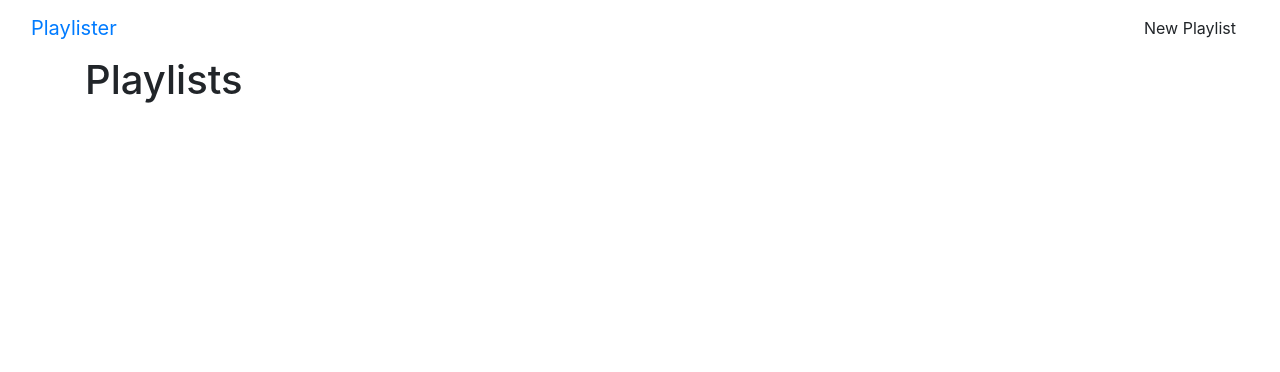
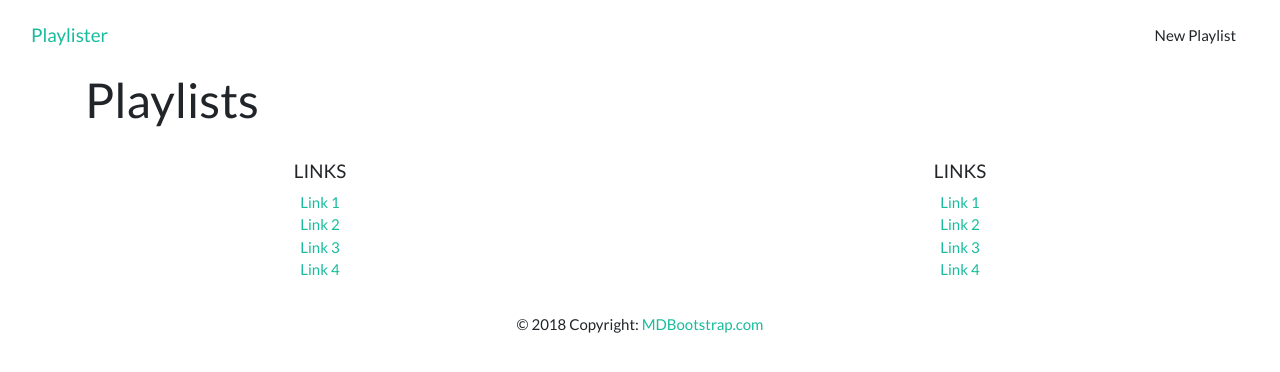
Before and after one commit to markk628/BEW1.1-HW, a Flask app: page / in a window 1280 px wide. Shown: the top 372 px of the page. Run offline with Flask 2, Linux system fonts and the light colour scheme; data that the repository does not hold is empty; some libraries are stand-ins or nearby versions.

Commit message:
added created_at, footer, and bootstrap theme

```diff
--- a/playlister_term2/app.py
+++ b/playlister_term2/app.py
@@ -1,14 +1,18 @@
+
 from flask import Flask, render_template, request, redirect, url_for
 from pymongo import MongoClient
 from bson.objectid import ObjectId
+import os
 
-client = MongoClient()
+host = os.environ.get('MONGODB_URI', 'mongodb://localhost:27017/Playlister')
+
+client = MongoClient(host=f'{host}?retryWrites=false')  # Mongo client
+app = Flask(__name__)  # Flask app
+
 db = client.get_default_database()
 playlists = db.playlists
-# Add this line:
 comments = db.comments
 
-app = Flask(__name__)
 
 def video_url_creator(id_lst):
     videos = []
@@ -17,11 +21,6 @@ def video_url_creator(id_lst):
         video = 'https://youtube.com/embed/' + vid_id
         videos.append(video)
     return videos
-
-# playlists = [
-#     { 'title': 'Dog Videos', 'description': 'Dogs >>>>> Cats' },
-#     { 'title': '80\'s Music', 'description': 'Don\'t stop believing!' }
-# ]
 
 @app.route('/')
 def playlists_index():
@@ -33,7 +32,6 @@ def playlists_new():
     """Create a new playlist."""
     return render_template('playlists_new.html')
 
-
 @app.route('/playlists', methods=['POST'])
 def playlists_submit():
     """Submit a new playlist."""
@@ -41,14 +39,17 @@ def playlists_submit():
     video_ids = request.form.get('video_ids').split()
     # call our helper function to create the list of links
     videos = video_url_creator(video_ids)
+
     playlist = {
         'title': request.form.get('title'),
         'description': request.form.get('description'),
         'videos': videos,
-        'video_ids': video_ids
+        'video_ids': video_ids,
+        'created_at': datetime.now()
     }
     playlist_id = playlists.insert_one(playlist).inserted_id
     return redirect(url_for('playlists_show', playlist_id=playlist_id))
+
 
 @app.route('/playlists/<playlist_id>')
 def playlists_show(playlist_id):
@@ -57,28 +58,31 @@ def playlists_show(playlist_id):
     playlist_comments = comments.find({'playlist_id': ObjectId(playlist_id)})
     return render_template('playlists_show.html', playlist=playlist, comments=playlist_comments)
 
-@app.route('/playlists/<playlist_id>/edit')
-def playlists_edit(playlist_id):
-    """Show the edit form for a playlist."""
-    playlist = playlists.find_one({'_id': ObjectId(playlist_id)})
-    return render_template('playlists_edit.html', playlist=playlist, title='Edit Playlist')
-
 @app.route('/playlists/<playlist_id>', methods=['POST'])
 def playlists_update(playlist_id):
     """Submit an edited playlist."""
     video_ids = request.form.get('video_ids').split()
     videos = video_url_creator(video_ids)
+    # create our updated playlist
     updated_playlist = {
         'title': request.form.get('title'),
         'description': request.form.get('description'),
         'videos': videos,
         'video_ids': video_ids
     }
+    # set the former playlist to the new one we just updated/edited
     playlists.update_one(
         {'_id': ObjectId(playlist_id)},
         {'$set': updated_playlist})
     # take us back to the playlist's show page
     return redirect(url_for('playlists_show', playlist_id=playlist_id))
+
+@app.route('/playlists/<playlist_id>/edit')
+def playlists_edit(playlist_id):
+    """Show the edit form for a playlist."""
+    playlist = playlists.find_one({'_id': ObjectId(playlist_id)})
+    # Add the title parameter here
+    return render_template('playlists_edit.html', playlist=playlist, title='Edit Playlist')
 
 @app.route('/playlists/<playlist_id>/delete', methods=['POST'])
 def playlists_delete(playlist_id):
@@ -89,6 +93,8 @@ def playlists_delete(playlist_id):
 @app.route('/playlists/comments', methods=['POST'])
 def comments_new():
     """Submit a new comment."""
+    # TODO: Fill in the code here to build the comment object,
+    # and then insert it into the MongoDB comments collection
     comment = {
         'title': request.form.get('title'),
         'content': request.form.get('content'),
@@ -98,6 +104,12 @@ def comments_new():
     comment_id = comments.insert_one(comment).inserted_id
     return redirect(url_for('playlists_show', playlist_id=request.form.get('playlist_id')))
 
+@app.route('/playlists/comments/<comment_id>', methods=['POST'])
+def comments_delete(comment_id):
+    """Action to delete a comment."""
+    comment = comments.find_one({'_id': ObjectId(comment_id)})
+    comments.delete_one({'_id': ObjectId(comment_id)})
+    return redirect(url_for('playlists_show', playlist_id=comment.get('playlist_id')))
 
 if __name__ == '__main__':
-    app.run(debug=True)
+    app.run(debug=True, host='0.0.0.0', port=os.environ.get('PORT', 5000))
--- a/playlister_term2/templates/base.html
+++ b/playlister_term2/templates/base.html
@@ -4,6 +4,8 @@
   <meta charset='utf-8'>
   <title>Playlister</title>
   <link rel="stylesheet" href="https://stackpath.bootstrapcdn.com/bootstrap/4.4.1/css/bootstrap.min.css" integrity="sha384-Vkoo8x4CGsO3+Hhxv8T/Q5PaXtkKtu6ug5TOeNV6gBiFeWPGFN9MuhOf23Q9Ifjh" crossorigin="anonymous">
+  <link rel='stylesheet' href='https://bootswatch.com/4/flatly/bootstrap.min.css'>
+
 </head>
 <body>
   {% include 'partials/navbar.html' %}
@@ -12,6 +14,34 @@
 
     {% endblock %}
   </div>
+  <footer class='page-footer font-small blue pt-4'>
+    <div class='container-fluid text-center'>
+         <div class='row'>
+         <hr class='clearfix w-100 d-md-none pb-3'>
+         <div class='col-md-6 mb-md-0 mb-3'>
+             <h5 class='text-uppercase'>Links</h5>
+             <ul class='list-unstyled'>
+                 <li><a href='#!'>Link 1</a></li>
+                 <li><a href='#!'>Link 2</a></li>
+                 <li><a href='#!'>Link 3</a></li>
+                 <li><a href='#!'>Link 4</a></li>
+             </ul>
+         </div>
+         <div class='col-md-6 mb-md-0 mb-3'>
+             <h5 class='text-uppercase'>Links</h5>
+             <ul class='list-unstyled'>
+                 <li><a href='#!'>Link 1</a></li>
+                 <li><a href='#!'>Link 2</a></li>
+                 <li><a href='#!'>Link 3</a></li>
+                 <li><a href='#!'>Link 4</a></li>
+             </ul>
+         </div>
+         </div>
+    </div>
+    <div class='footer-copyright text-center py-3'>© 2018 Copyright:
+       <a href='https://mdbootstrap.com/education/bootstrap/'> MDBootstrap.com</a>
+    </div>
+</footer>
   <!-- We'll use jquery version 3.3.1 for this tutorial -->
   <script src="https://code.jquery.com/jquery-3.3.1.slim.min.js" integrity="sha384-q8i/X+965DzO0rT7abK41JStQIAqVgRVzpbzo5smXKp4YfRvH+8abtTE1Pi6jizo" crossorigin="anonymous"></script>
   <!-- We'll use popper.js version 1.14.7 for this tutorial -->
```
